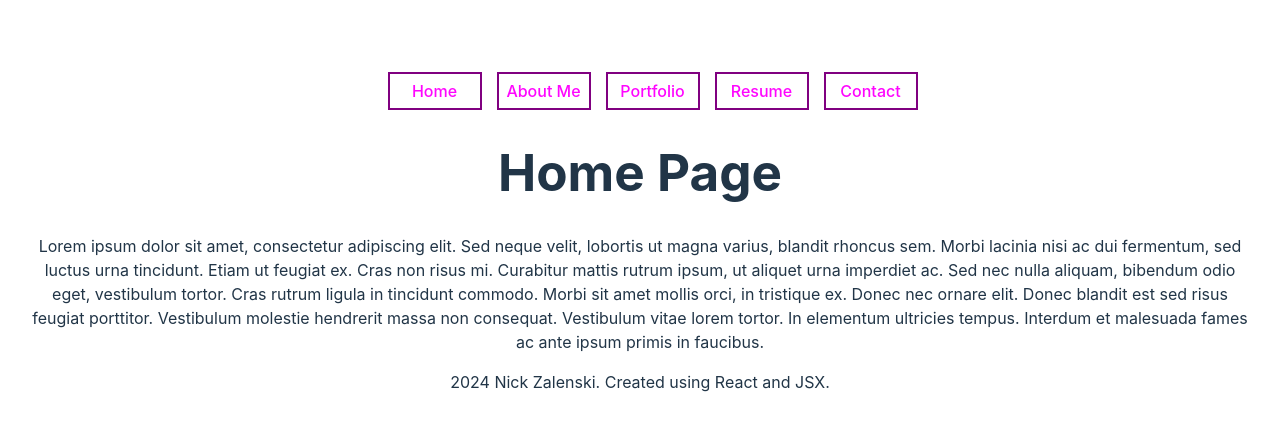
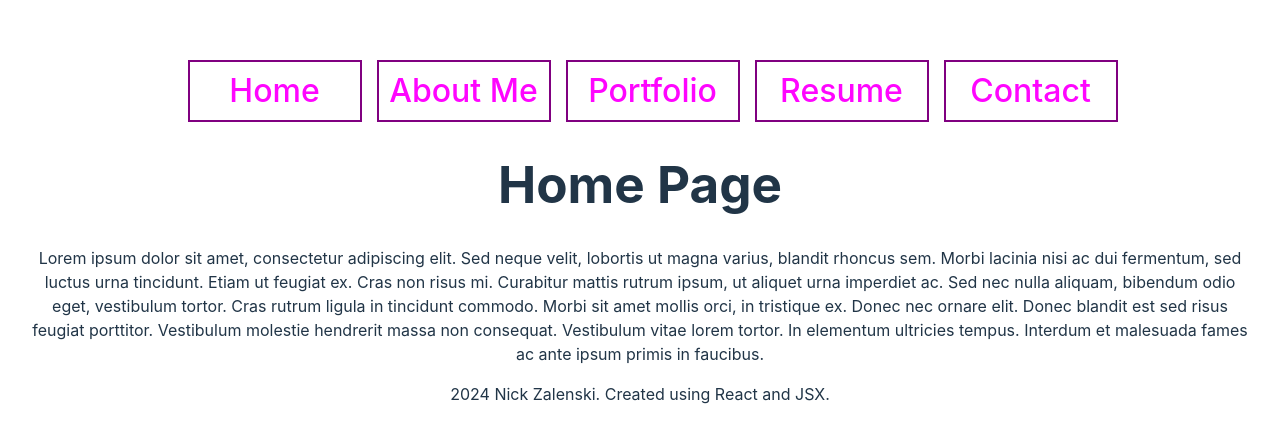
Before and after one commit to ElBoyTM/React-Portfolio, a React (Vite) app in the folder Develop/: page / in a window 1280 px wide. Shown: the part 167-610 px from the top of the page. Built offline with nearby package versions, Linux system fonts and the light colour scheme.

Commit message:
enlargened boxes

```diff
--- a/Develop/src/components/NavTabs.css
+++ b/Develop/src/components/NavTabs.css
@@ -9,7 +9,7 @@
     display: inline-block;
     align-items: center;
     margin-right: 0.9375rem;
-    min-width: 5rem;
+    min-width: 10rem;
 }
 
 .nav-item:hover {
@@ -20,6 +20,7 @@
 .nav-link {
     color: rgb(255, 5, 255);
     text-decoration: none;
+    font-size: 2rem;
 }
 
 .nav-item:hover .nav-link {
```
